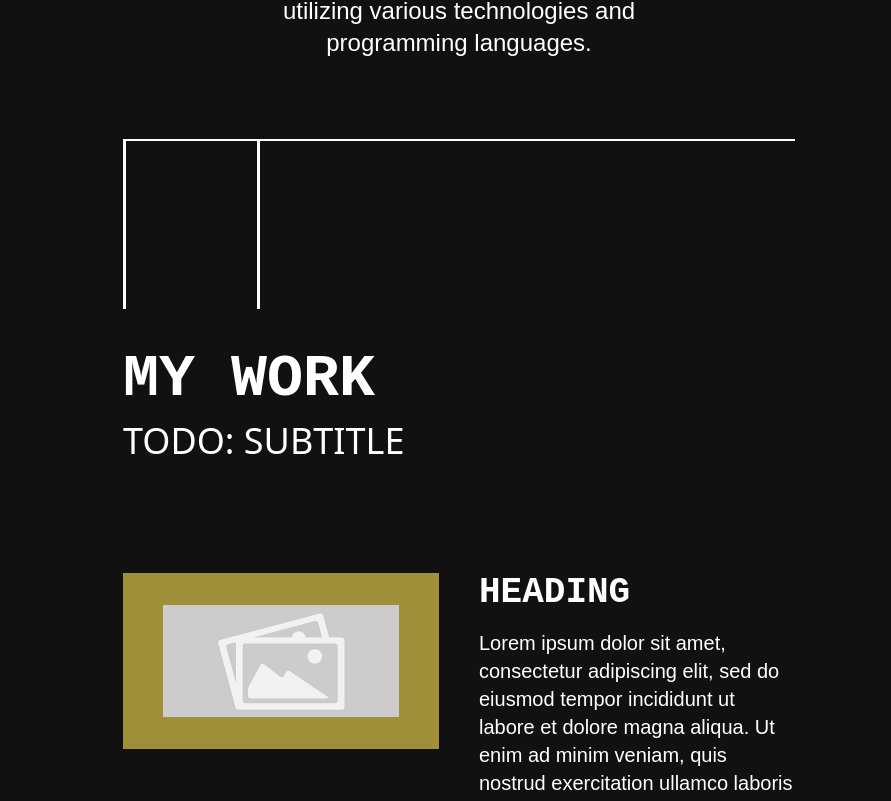
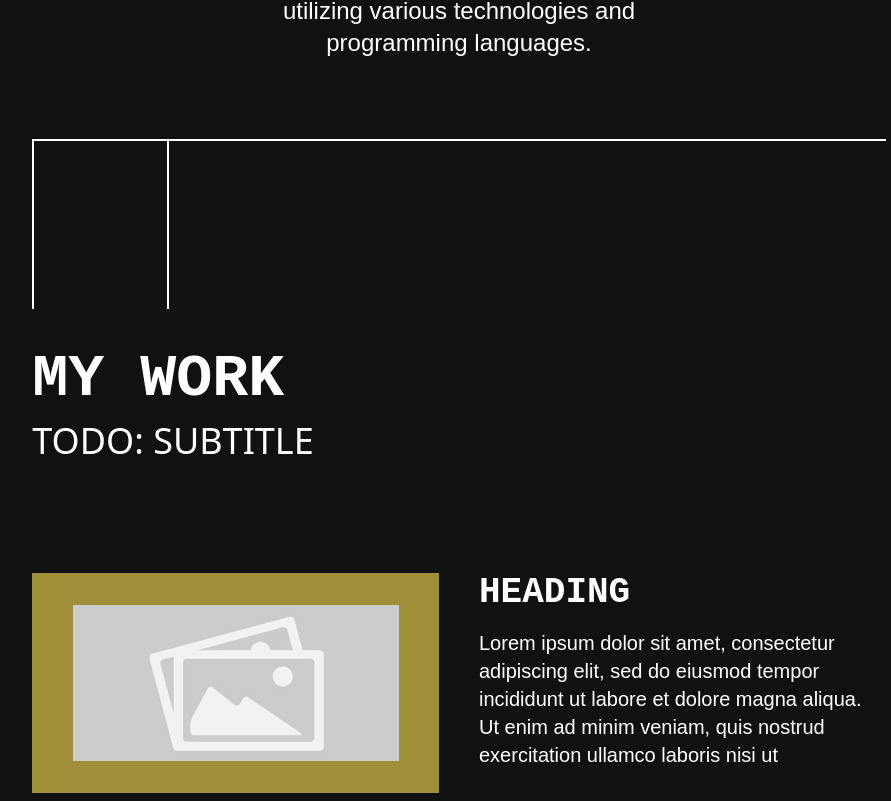
Before and after one commit to Rocklobster84/steph-codes-temp, a Next.js app: page / in a window 1280 px wide. Shown: the part 513-1314 px from the top of the page, without its empty margins (181-1072 px from the left). Built offline with nearby package versions, Linux system fonts and the light colour scheme.

Commit message:
Updated MyWork styling to fit different screen sizes better

```diff
--- a/components/MyWork.tsx
+++ b/components/MyWork.tsx
@@ -4,13 +4,13 @@ import Image from "next/image";
 
 function MyWork() {
   return (
-    <div className="flex flex-col mx-auto w-full max-w-sm md:max-w-2xl">
-      <div className="shrink-0 self-end max-w-full h-0 border-white border-solid border-[1px] w-full" />
+    <div className="flex flex-col mx-auto max-md:max-w-3/4 lg:max-w-2/3">
+      <div className="shrink-0 self-end max-w-full h-0 border-white border-solid border-[1px] w-full sm:px" />
       <div className="flex flex-nowrap gap-5 justify-between w-full max-md:max-w-full">
         <div className="flex flex-col max-md:max-w-full">
           <div className="flex gap-5 justify-between max-w-full w-[80px] md:w-[137px]">
-            <div className="shrink-0 border-white bg-white border-solid border-[1px] h-[100px] md:h-[168px] w-[3px]" />
-            <div className="shrink-0 border-white bg-white border-solid border-[1px] h-[100px] md:h-[168px] w-[3px]" />
+            <div className="shrink-0 border-white bg-white border-solid border-[1px] h-[100px] md:h-[168px] w-[1px]" />
+            <div className="shrink-0 border-white bg-white border-solid border-[1px] h-[100px] md:h-[168px] w-[1px]" />
           </div>
           <div className="flex flex-col self-end w-full max-w-[1325px] max-md:max-w-full">
             <div className="titles self-start text-4xl font-bold text-white md:max-w-full md:text-6xl mt-10 uppercase">
```
